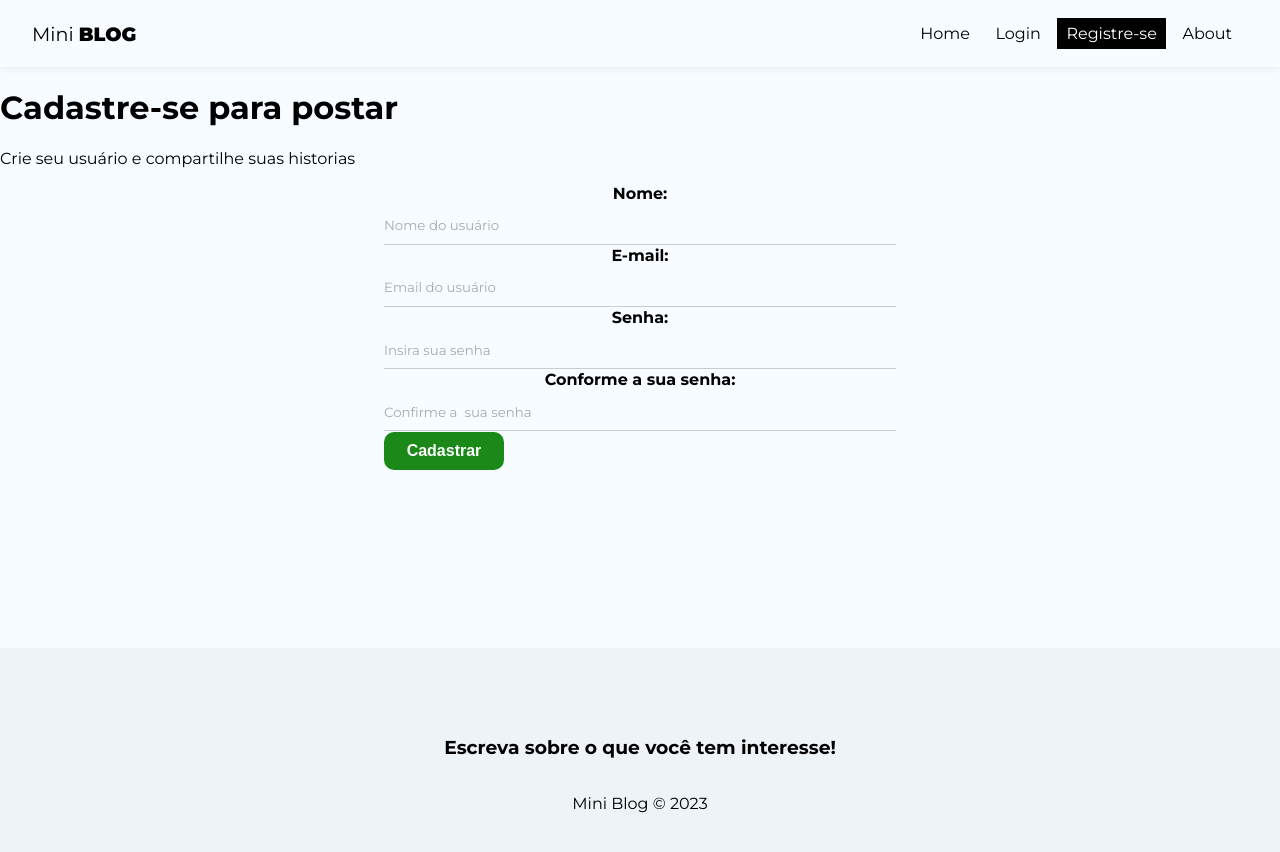
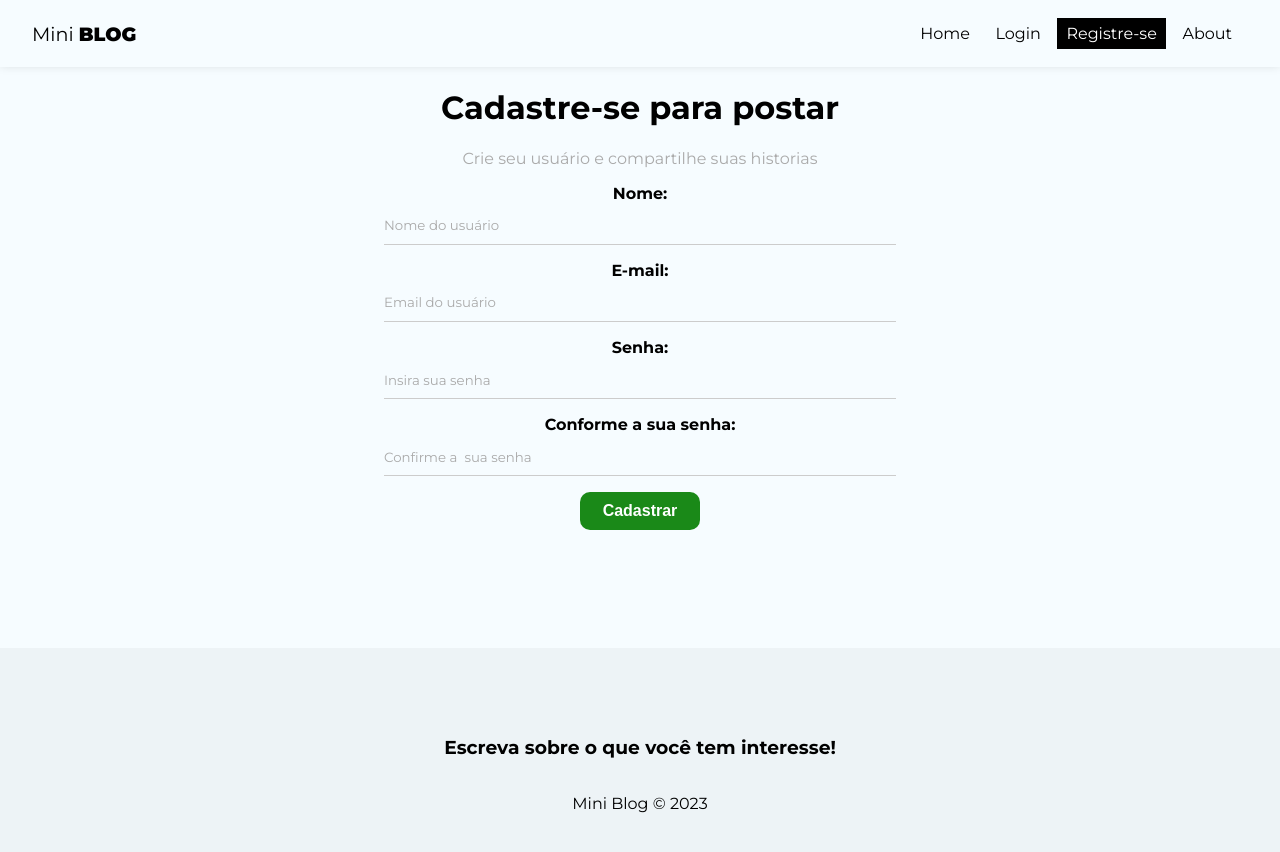
Before and after one commit to denervalspelizario/miniBlog, a React (Create React App) app: page /register in a window 1280 px wide. Shown: the top 852 px of the page. Built offline with nearby package versions, Linux system fonts and the light colour scheme.

Commit message:
update miniBlog jsx de component register

```diff
--- a/src/index.css
+++ b/src/index.css
@@ -43,7 +43,7 @@
 label {
   display: flex;
   flex-direction: column;
-  margin-bottom: 1px;
+  margin-bottom: 1em;
 }
 
 label span {
--- a/src/pages/Register/Register.js
+++ b/src/pages/Register/Register.js
@@ -2,11 +2,36 @@
 import styles from './Register.module.css';
 
 export default function Register(){
+
+  const [displayName, setDisplayName] = useState(""); // states de inputs
+  const [email, setEmail] = useState(""); // states de inputs
+  const [password, setPassword] = useState(""); // states de inputs
+  const [confirmPassword, setConfirmPassword] = useState(""); // states de inputs
+  const [error, setError] = useState(""); // states de erro
+
+  const handleSubmit = (e) => {  // e de event
+    e.preventDefault() // garantindo que ao clicar no form não atualize
+
+    setError("") // zerando os erros
+
+    const user = {  //objeto chamado user com 3 states dos inputs
+      displayName,
+      email,
+      password
+    }
+
+    if(password !== confirmPassword){             // validacao se user digitar nas states de password senhas difrentes
+      setError("As senhas precisam ser iguais!")  // adiciona a state de erro msg de erro
+      return
+    }
+  }
+
+
   return (
-    <div>
+    <div className={styles.register}>
       <h1>Cadastre-se para postar</h1>
       <p>Crie seu usuário e compartilhe suas historias</p>
-      <form>
+      <form onSubmit={handleSubmit}>
         <label>
           <span>Nome: </span>
           <input
@@ -14,6 +39,8 @@
             name='displayName'
             required
             placeholder='Nome do usuário'
+            value={displayName} // input recebendo state inicial
+            onChange={(e) => setDisplayName(e.target.value)} // ao digitar dado vai pra state
            />
         </label>
 
@@ -24,6 +51,8 @@
             name='email'
             required
             placeholder='Email do usuário'
+            value={email} // input recebendo state inicial
+            onChange={(e) => setEmail(e.target.value)} // ao digitar dado vai pra state
            />
         </label>
 
@@ -34,6 +63,8 @@
             name='password'
             required
             placeholder='Insira sua senha'
+            value={password} // input recebendo state inicial
+            onChange={(e) => setPassword(e.target.value)} // ao digitar dado vai pra state
            />
         </label>
 
@@ -44,9 +75,16 @@
             name='confirmPassword'
             required
             placeholder='Confirme a  sua senha'
+            Villa Music
+            value={confirmPassword} // input recebendo state inicial
+            onChange={(e) => setConfirmPassword(e.target.value)} // ao digitar dado vai pra state
            />
         </label>
         <button className='btn' >Cadastrar</button>
+
+        {error && // deu erro retorna erro
+          <p className='error'>{error}</p>
+        }
       </form>
     </div>
   )
```
